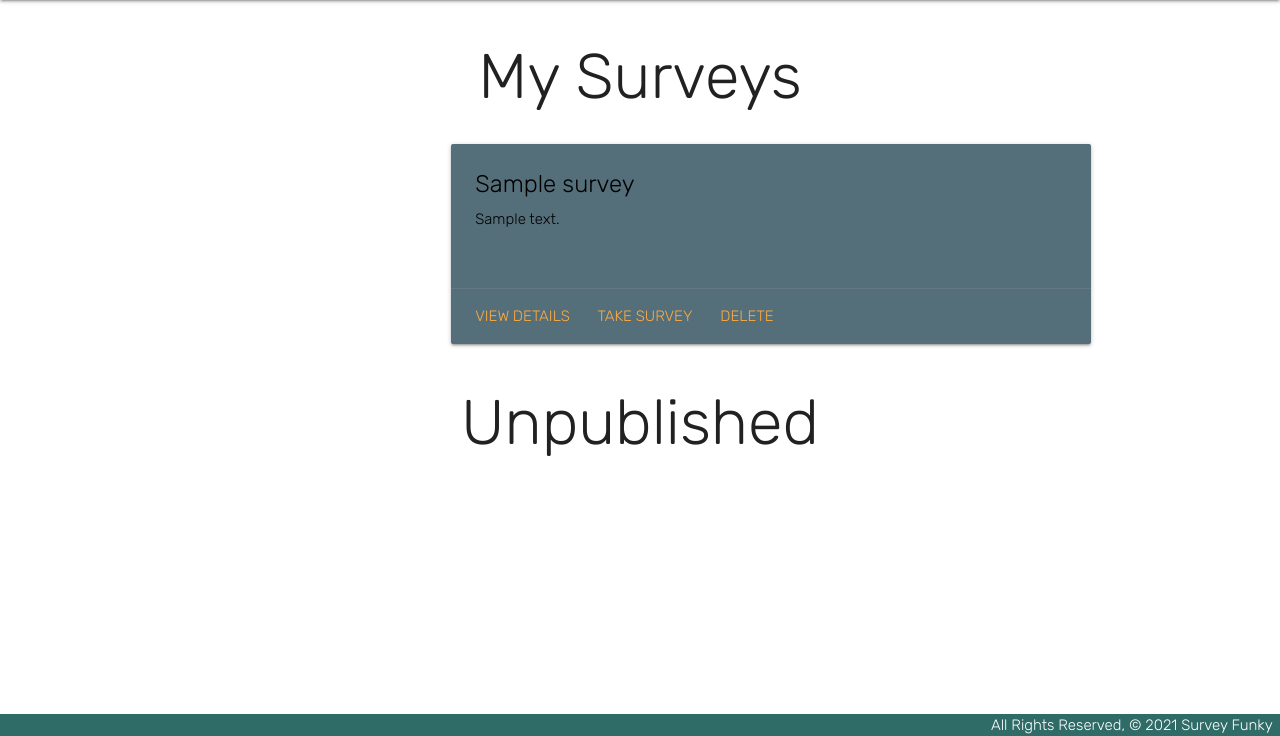
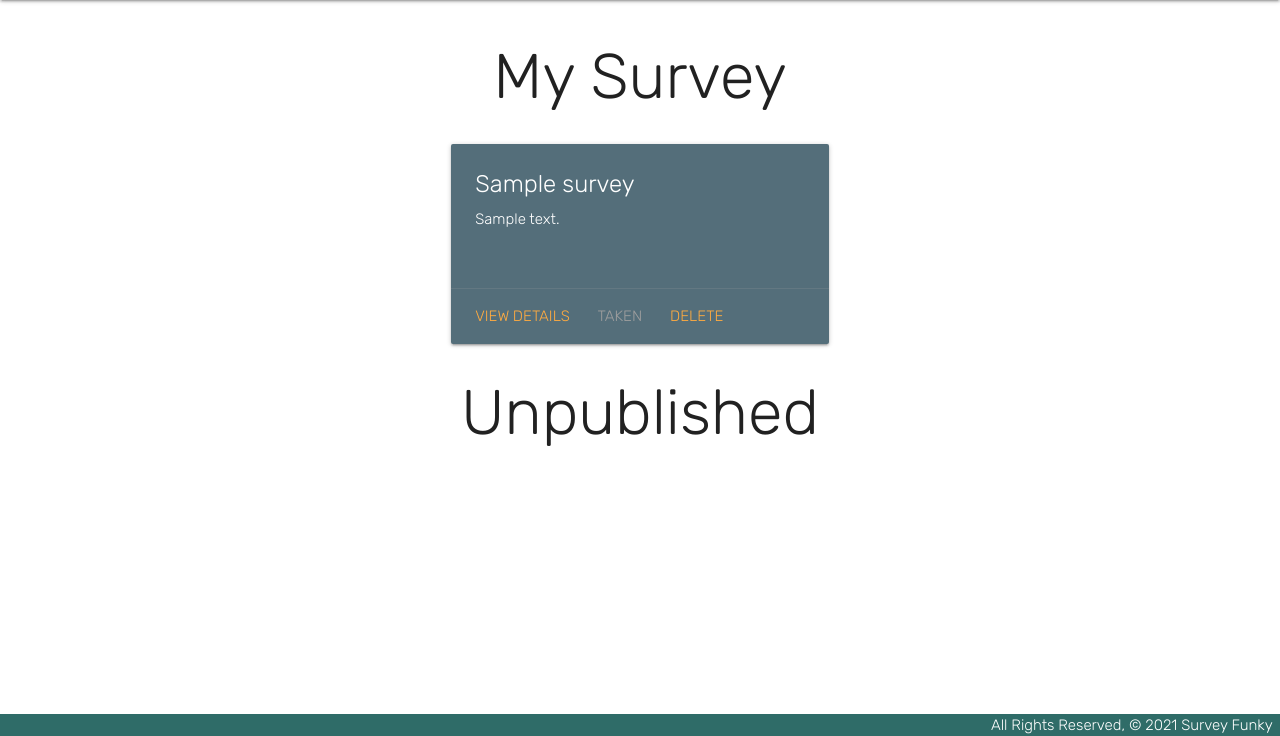
Before and after one commit to saifao/django-survey, a Django app: page /dashboard/ in a window 1280 px wide. Shown: the part 64-800 px from the top of the page. Run offline with Django 4.2, Linux system fonts and the light colour scheme; a user stored in the database is signed in; tables that the repository leaves empty hold one stand-in row (values such as "Sample post").

Commit message:
Added more styling to navbar and dashboard amongst other pages

```diff
--- a/main_app/static/css/style.css
+++ b/main_app/static/css/style.css
@@ -106,43 +106,18 @@
 }
 
 #questiontext {
-    text-align: center;
     padding-top: 1em;
+    padding-left: 2em;
 }
 
-/*
-dashboard css
-*/
-
-.dashboard-container{
-    display: flex;
-    flex-direction: column;
-    align-items: center;
-}
-
-.dashboard-container > div {
-    margin: 0;
-    margin-bottom: 10px;
-}
-
-.dashboard-container .card {
-    width: 50vw;
-}
-
-.dashboard-container p{
-    color: black;
-    margin-bottom: 5px;
-}
-
-.dashboard-container .card-title {
+.questiontext {
+    font-size: large;
     color: black;
 }
 
 #description {
     margin-bottom: 5px;
 }
-
-
 
 .page-title {
     text-align: center !important;
@@ -155,3 +130,16 @@
 .btn-standard {
     margin: 8px;
 }
+
+.page-title {
+    text-align: center;
+}
+
+.dashtitle {
+    text-align: center;
+}
+
+.votecount {
+    text-align: right;
+    padding-right: 20em;
+}
--- a/main_app/templates/base.html
+++ b/main_app/templates/base.html
@@ -21,6 +21,7 @@
 
 <body>
     <header>
+    <div class="navbar-fixed">
         <nav class="nav-wrapper">
             <div class="container">
                 <a href="{% url 'index' %}" class="brand-logo" id="logo">Survey Funky</a>
@@ -40,6 +41,7 @@
                 </ul>
             </div>
         </nav>
+    </div>
         <ul class="sidenav" id="mobile-links">
             <li><a href="{% url 'index' %}">Explore</a></li>
             <li><a href="{% url 'create' %}">Create Survey</a></li>
--- a/main_app/templates/dashboard.html
+++ b/main_app/templates/dashboard.html
@@ -1,8 +1,7 @@
 {% extends 'base.html' %}
 
 {% block content %}
-<div class="dashboard-container">
-    <h1>My Surveys</h1>
+<h1 class="dashtitle">My Survey</h1>
 {% if surveys.count == 0 %}
     <h3>No surveys yet. Create a survey!</h3>
 {% else %}
@@ -32,7 +31,7 @@
         {% endif %}
     {% endfor %}
 {% endif %}
-    <h1>Unpublished</h1>
+<h1 class="dashtitle">Unpublished</h1>
 {% for survey in surveys %}
     {% if survey.hasQuestions == False %}
     <div class="row surveycard" >
@@ -53,6 +52,6 @@
     </div>
     {% endif %}
 {% endfor %}
-</div>
+
 
 {% endblock %}
--- a/main_app/views.py
+++ b/main_app/views.py
@@ -74,6 +74,10 @@
       survey.hasQuestions = True
     else:
       survey.hasQuestions = False
+    if survey.users_taken.filter(id=request.user.id).exists():
+      survey.taken = True
+    else:
+      survey.taken = False
   return render(request, 'dashboard.html', {'surveys' : surveys})
 
 class SurveyDelete(DeleteView):
```
Also changed, not shown: main_app/templates/surveys/detail.html (+5 -5 lines), main_app/templates/surveys/index.html (+0 -21 lines). Lines whose indentation alone changed are shown as unchanged.
